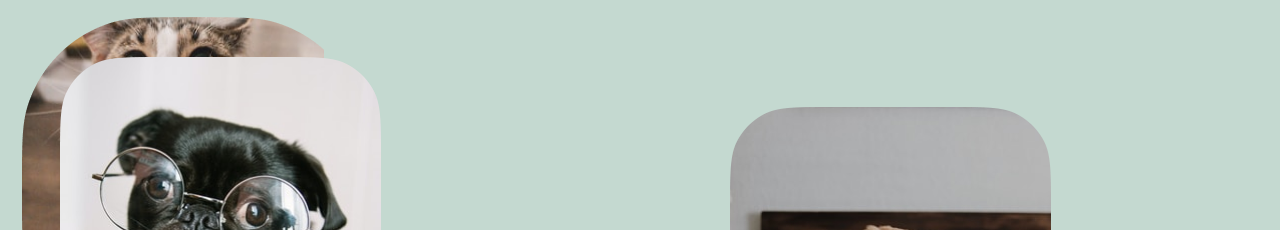
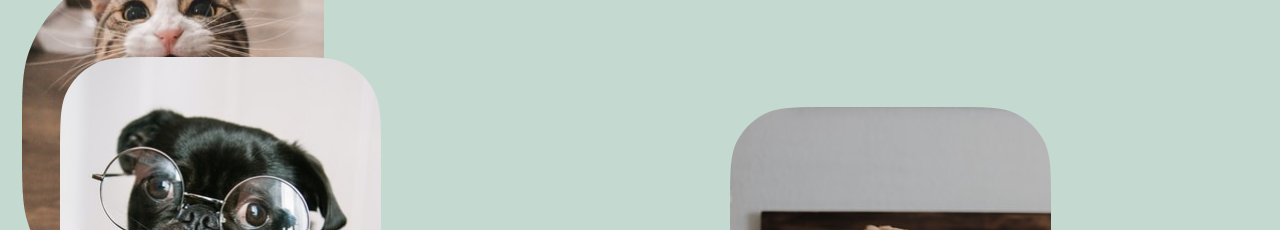
Before and after one commit to VCinthia/PFS-ProyectoIntegrador, a website: page index.html in a window 1280 px wide. Shown: the part 93-323 px from the top of the page. Drawn offline with nearby package versions, Linux system fonts and the light colour scheme; files whose address does not match are found by name; a web font is replaced by a local one.

Commit message:
eliminacion htmls

```diff
--- a/css/style.css
+++ b/css/style.css
@@ -1,3 +1,6 @@
+*{margin: 0;
+padding: 0;}
+
 body {
     background-color: var(--color-beige-100);
     margin: 0;
```
Also changed, not shown: views/buscar-ahora.html (+1 -0 lines), views/login.html (deleted).
